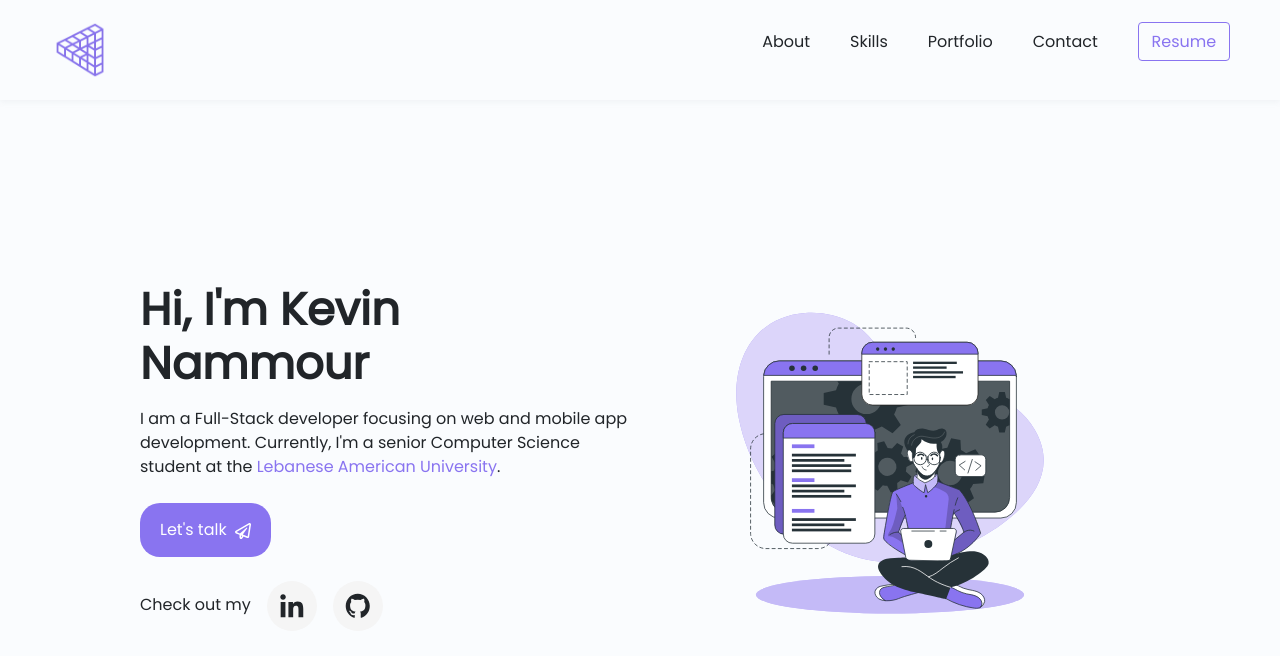
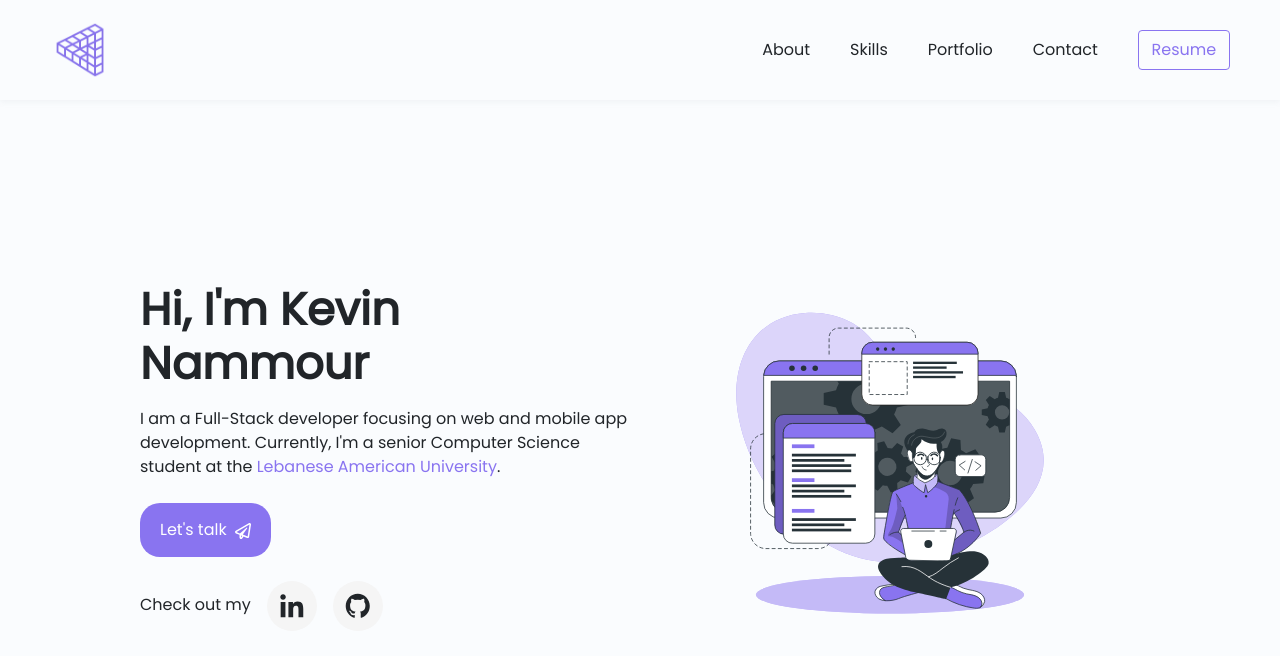
Before and after one commit to kevinnammour/kevedvoc, a React (Create React App) app: page / in a window 1280 px wide. Shown: the top 656 px of the page. Built offline with nearby package versions, Linux system fonts and the light colour scheme.

Commit message:
fixed relative anchor

```diff
--- a/src/components/about/about.scss
+++ b/src/components/about/about.scss
@@ -23,28 +23,12 @@
         font-weight: bold;
       }
 
-      .desc > a {
-        transition: var(--transition);
-        text-decoration: none;
-        color: var(--purple);
-        position: relative;
-
-        &:after {
-          content: "";
-          position: absolute;
-          width: 100%;
-          transform: scaleX(0);
-          height: 1.5px;
-          bottom: 0;
-          left: 0;
-          background-color: var(--purple);
-          transform-origin: bottom right;
-          transition: transform 0.35s ease-out;
-        }
-
-        &:hover:after {
-          transform: scaleX(1);
-          transform-origin: bottom left;
+      .desc {
+        max-width: 500px;
+        & > a {
+          transition: var(--transition);
+          text-decoration: none;
+          color: var(--purple);
         }
       }
 
@@ -117,5 +101,10 @@
     width: 100%;
     margin: 0 20px 0 20px;
     flex-direction: column;
+
+    .about-desc {
+      margin-top: 50px;
+      margin-bottom: 20px;
+    }
   }
 }
--- a/src/components/mobile-nav/MobileNav.jsx
+++ b/src/components/mobile-nav/MobileNav.jsx
@@ -36,25 +36,15 @@ const MobileNav = () => {
       >
         <motion.div className="inner-nav">
           <img src={yellowLogo} alt="Yellow Logo" />
-          <ul className="mobile">
-            <li>
+          <div className="mobile">
             <a href="">About</a>
-            </li>
-            <li>
             <a href="">Skills</a>
-            </li>
-            <li>
             <a href="">Portfolio</a>
-            </li>
-            <li>
             <a href="">Contact</a>
-            </li>
-            <li className="resume">
-              <a href={Resume} download={true}>
+            <a className="resume" href={Resume} download={true}>
               Resume
             </a>
-            </li>
-          </ul>
+          </div>
         </motion.div>
       </motion.nav>
     </div>
--- a/src/components/mobile-nav/mobile-nav.scss
+++ b/src/components/mobile-nav/mobile-nav.scss
@@ -50,7 +50,7 @@ button.toggle {
       width: 60px;
     }
 
-    ul.mobile {
+    .mobile {
       width: 100%;
       height: 300px;
       list-style-type: none;
@@ -59,29 +59,26 @@ button.toggle {
       justify-content: space-around;
       align-items: center;
 
-      & > li {
-        &.resume {
-          a {
-            border: 1px solid var(--yellow);
-            padding: 0.45rem 0.8rem;
-            border-radius: 4px;
-            color: var(--yellow);
-            transition: var(--transition);
-          }
+      & > a {
+        display: inline;
+        text-decoration: none;
+        color: var(--bg);
+        transition: var(--transition);
 
-          a:hover {
-            background-color: var(--yellow-shadow);
-          }
+        &:hover {
+          color: var(--yellow);
         }
+      }
 
-        a {
-          text-decoration: none;
-          color: var(--bg);
-          transition: var(--transition);
+      & > a.resume {
+        border: 1px solid var(--yellow);
+        padding: 0.45rem 0.8rem;
+        border-radius: 4px;
+        color: var(--yellow);
+        transition: var(--transition);
 
-          &:hover {
-            color: var(--yellow);
-          }
+        &:hover {
+          background-color: var(--yellow-shadow);
         }
       }
     }
--- a/src/components/nav/Nav.jsx
+++ b/src/components/nav/Nav.jsx
@@ -14,13 +14,13 @@ const Nav = () => {
           </a>
         </div>
         <div className="links">
-          <ul className="desktop">
-            <li><a href="">About</a></li>
-            <li><a href="">Skills</a></li>
-            <li><a href="">Portfolio</a></li>
-            <li><a href="">Contact</a></li>
-            <li className="resume"><a href={Resume} download={true}>Resume</a></li>
-          </ul>
+          <div className="desktop">
+            <a href="">About</a>
+            <a href="">Skills</a>
+            <a href="">Portfolio</a>
+            <a href="">Contact</a>
+            <a className="resume" href={Resume} download={true}>Resume</a>
+          </div>
           <MobileNav />
         </div>
       </div>
--- a/src/components/nav/nav.scss
+++ b/src/components/nav/nav.scss
@@ -39,35 +39,31 @@
       width: auto;
       height: 100%;
 
-      ul.desktop {
-        list-style-type: none;
+      .desktop {
+        height: 100%;
+        align-items: center;
 
-        & > li {
+        & > a {
           display: inline;
           margin-left: 40px;
+          text-decoration: none;
+          color: var(--black);
+          transition: var(--transition);
 
-          &.resume {
-            a {
-              border: 1px solid var(--purple);
-              padding: 0.45rem 0.8rem;
-              border-radius: 4px;
-              color: var(--purple);
-              transition: var(--transition);
-            }
+          &:hover {
+            color: var(--purple);
+          }
+        }
 
-            a:hover {
-              background-color: var(--purple-shadow);
-            }
-          }
+        & > a.resume {
+          border: 1px solid var(--purple);
+          padding: 0.45rem 0.8rem;
+          border-radius: 4px;
+          color: var(--purple);
+          transition: var(--transition);
 
-          a {
-            text-decoration: none;
-            color: var(--black);
-            transition: var(--transition);
-
-            &:hover {
-              color: var(--purple);
-            }
+          &:hover {
+            background-color: var(--purple-shadow);
           }
         }
       }
@@ -80,8 +76,8 @@
     margin: 0 50px 0 50px;
 
     .links {
-      ul.desktop {
-        display: block;
+      .desktop {
+        display: flex;
       }
 
       .mobile-nav {
@@ -96,7 +92,7 @@
     margin: 0 20px 0 20px;
 
     .links {
-      ul.desktop {
+      .desktop {
         display: none;
       }
 
```
Lines whose indentation alone changed are shown as unchanged.
